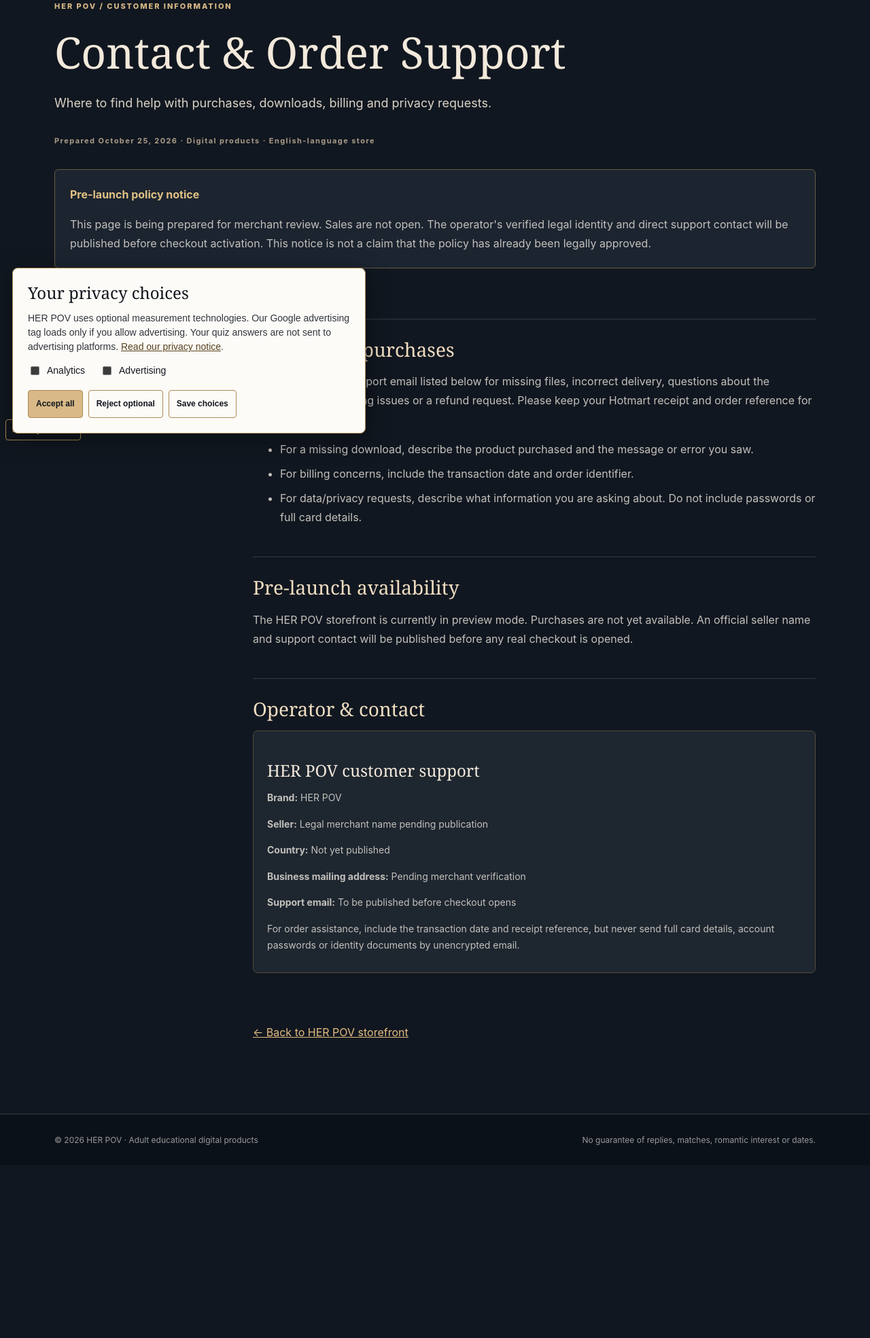
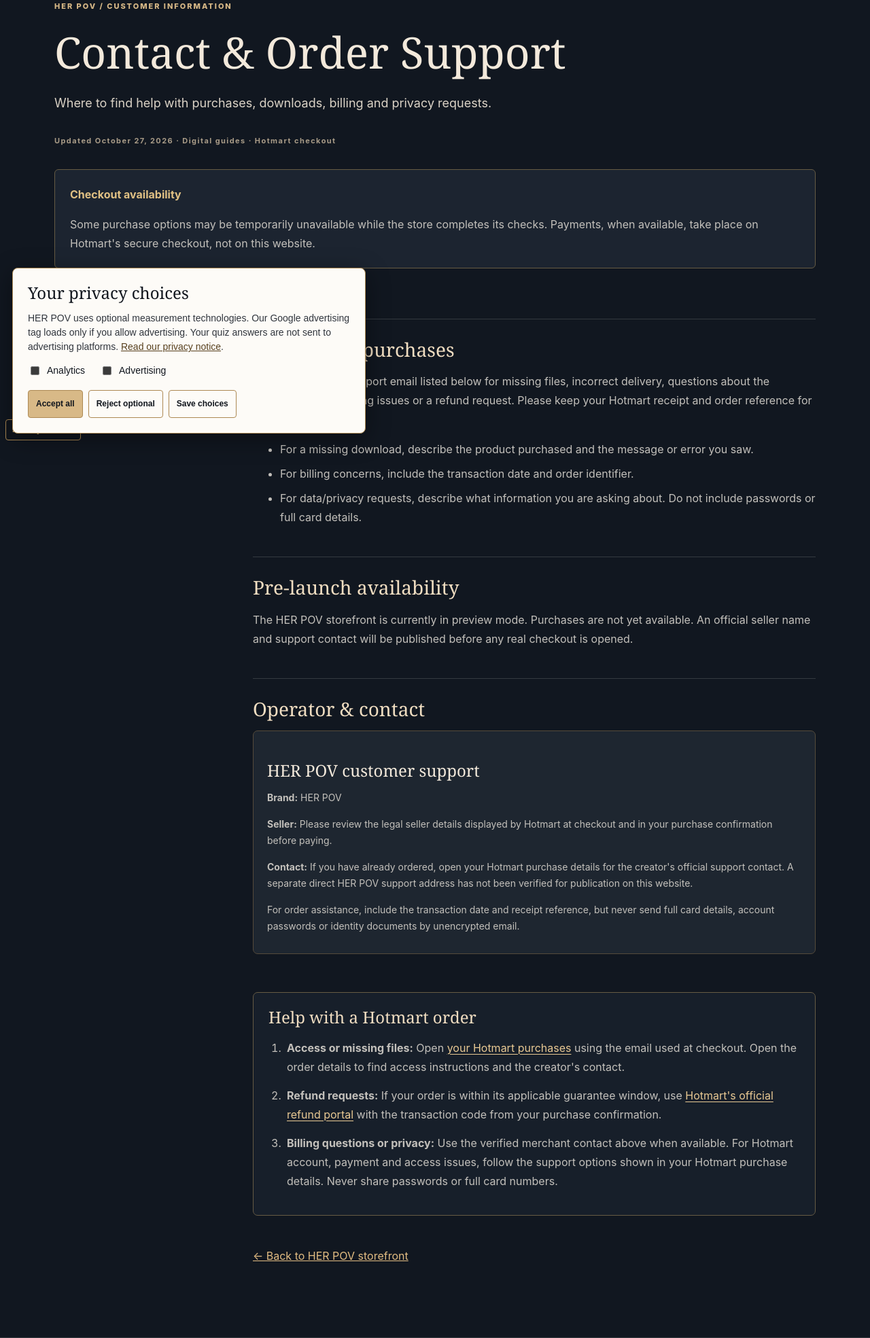
Before and after one commit to galfredorodrigues-cmyk/gringa, a Flask app: page /contact in a window 1280 px wide. Shown: the part 144-2113 px from the top of the page at 68% size. Before the commit the page ends 1829 px from the top, so only its background shows below. Run offline with Flask 3, Linux system fonts and the light colour scheme.

Commit message:
Make HER POV policies and contact pages useful without misleading prelaunch notices

```diff
--- a/templates/legal.html
+++ b/templates/legal.html
@@ -8,15 +8,15 @@ header{background:#0b1119;border-bottom:1px solid #3a3b39}header .container{disp
 .brand{text-decoration:none;font:28px Georgia,serif;color:#e2c58e;letter-spacing:-.035em}nav{display:flex;gap:17px;flex-wrap:wrap}nav a{text-decoration:none;text-transform:uppercase;font-size:11px;letter-spacing:.08em;font-weight:700;color:#d7c9b4}
 main{padding:65px 0 90px}.overline{color:#d8b987;font-weight:800;letter-spacing:.18em;text-transform:uppercase;font-size:11px}.layout{display:grid;grid-template-columns:220px minmax(0,1fr);gap:72px}
 h1,h2,h3{font-family:Georgia,serif;font-weight:400;line-height:1.2}h1{font-size:clamp(42px,5vw,70px);margin:20px 0}h2{font-size:28px;margin:0 0 14px;color:#f0ddc1}p,li{color:#c3c0bb}li{margin:8px 0}.lead{font-size:18px;color:#dbd3c6;max-width:760px}.label{font-size:11px;letter-spacing:.13em;font-weight:700;color:#a89b87;margin:30px 0 10px}.info{border:1px solid #665b44;border-radius:6px;padding:22px;margin:32px 0;background:#1c2430}.info strong{color:#e1c184}.info p{margin-bottom:0}
-aside{position:sticky;align-self:start;top:30px}aside a{display:block;text-decoration:none;border-bottom:1px solid #343a40;font-size:12px;padding:12px 0;color:#bfc0c1}.section{padding:28px 0;border-top:1px solid #343a40;scroll-margin-top:25px}.section:first-of-type{margin-top:42px}.contact{background:#1e2630;border:1px solid #554b3b;border-radius:7px;padding:20px}.contact h3{font-size:24px;margin-bottom:9px}.contact p{font-size:14px;margin-bottom:7px;overflow-wrap:anywhere}
+aside{position:sticky;align-self:start;top:30px}aside a{display:block;text-decoration:none;border-bottom:1px solid #343a40;font-size:12px;padding:12px 0;color:#bfc0c1}.section{padding:28px 0;border-top:1px solid #343a40;scroll-margin-top:25px}.section:first-of-type{margin-top:42px}.contact{background:#1e2630;border:1px solid #554b3b;border-radius:7px;padding:20px}.contact h3{font-size:24px;margin-bottom:9px}.contact p{font-size:14px;margin-bottom:7px;overflow-wrap:anywhere}.support-help{margin:28px 0;padding:22px;background:#171f2a;border:1px solid #665b44;border-radius:7px}.support-help h2{font-size:24px}.support-help ol{padding-left:23px;margin-bottom:0}.support-help li{padding-left:4px;margin-bottom:14px}.support-help a{color:#e9c993;text-decoration-thickness:1px;text-underline-offset:3px}
 footer{border-top:1px solid #343a40;background:#0b1119;padding:27px 0;color:#999;font-size:12px}.foot{display:flex;align-items:center;justify-content:space-between;gap:22px;flex-wrap:wrap}
 @media(max-width:730px){.layout{grid-template-columns:1fr;gap:25px}aside{position:static;display:flex;flex-wrap:wrap;column-gap:16px}aside a{font-size:11px;padding:7px 0}main{padding:42px 0 70px}nav{gap:10px}nav a{font-size:10px}}
 </style>
 {% include 'tracking.html' %}
 </head><body><header><div class="container"><a href="/" class="brand">HER POV.</a><nav><a href="/terms">Terms</a><a href="/privacy">Privacy</a><a href="/refunds">Refunds</a><a href="/contact">Support</a></nav></div></header>
 <main><div class="container"><div class="overline">HER POV / CUSTOMER INFORMATION</div>
-<h1>{{ title }}</h1><p class="lead">{{ lead }}</p><div class="label">Prepared October 25, 2026 · Digital products · English-language store</div>
-{% if not ready %}<div class="info"><strong>Pre-launch policy notice</strong><p>This page is being prepared for merchant review. Sales are not open. The operator's verified legal identity and direct support contact will be published before checkout activation. This notice is not a claim that the policy has already been legally approved.</p></div>{% endif %}
+<h1>{{ title }}</h1><p class="lead">{{ lead }}</p><div class="label">Updated October 27, 2026 · Digital guides · Hotmart checkout</div>
+{% if not ready %}<div class="info"><strong>Checkout availability</strong><p>Some purchase options may be temporarily unavailable while the store completes its checks. Payments, when available, take place on Hotmart's secure checkout, not on this website.</p></div>{% endif %}
 <div class="layout"><aside aria-label="Policy navigation">
 {% for part in sections %}<a href="#part{{ loop.index }}">{{ part.heading }}</a>{% endfor %}
 <a href="#operator">Operator &amp; contact</a>
@@ -31,12 +31,19 @@ footer{border-top:1px solid #343a40;background:#0b1119;padding:27px 0;color:#999
 <div class="contact">
 <h3>HER POV customer support</h3>
 <p><strong>Brand:</strong> HER POV</p>
-<p><strong>Seller:</strong> {% if legal_name %}{{ legal_name }}{% else %}Legal merchant name pending publication{% endif %}</p>
-<p><strong>Country:</strong> {% if merchant_country %}{{ merchant_country }}{% else %}Not yet published{% endif %}</p>
-<p><strong>Business mailing address:</strong> {% if merchant_address %}{{ merchant_address }}{% else %}Pending merchant verification{% endif %}</p>
-<p><strong>Support email:</strong> {% if support_email %}<a href="mailto:{{ support_email }}">{{ support_email }}</a>{% else %}To be published before checkout opens{% endif %}</p>
+<p><strong>Seller:</strong> {% if legal_name %}{{ legal_name }}{% else %}Please review the legal seller details displayed by Hotmart at checkout and in your purchase confirmation before paying.{% endif %}</p>
+{% if merchant_country %}<p><strong>Country:</strong> {{ merchant_country }}</p>{% endif %}
+{% if merchant_address %}<p><strong>Business mailing address:</strong> {{ merchant_address }}</p>{% endif %}
+<p><strong>Contact:</strong> {% if support_email %}<a href="mailto:{{ support_email }}">{{ support_email }}</a>{% else %}If you have already ordered, open your Hotmart purchase details for the creator's official support contact. A separate direct HER POV support address has not been verified for publication on this website.{% endif %}</p>
 <p>For order assistance, include the transaction date and receipt reference, but never send full card details, account passwords or identity documents by unencrypted email.</p>
 </div></section>
+{% if title == 'Contact & Order Support' or title == 'Refunds & Digital Delivery' %}
+<section class="support-help" aria-labelledby="hotmart-help"><h2 id="hotmart-help">Help with a Hotmart order</h2><ol>
+<li><strong>Access or missing files:</strong> Open <a href="https://consumer.hotmart.com/" target="_blank" rel="noopener noreferrer">your Hotmart purchases</a> using the email used at checkout. Open the order details to find access instructions and the creator's contact.</li>
+<li><strong>Refund requests:</strong> If your order is within its applicable guarantee window, use <a href="https://refund.hotmart.com/" target="_blank" rel="noopener noreferrer">Hotmart's official refund portal</a> with the transaction code from your purchase confirmation.</li>
+<li><strong>Billing questions or privacy:</strong> Use the verified merchant contact above when available. For Hotmart account, payment and access issues, follow the support options shown in your Hotmart purchase details. Never share passwords or full card numbers.</li>
+</ol></section>
+{% endif %}
 <p style="margin-top:45px"><a href="/">← Back to HER POV storefront</a></p></div></div></div></main>
 <footer><div class="container foot"><span>© 2026 HER POV · Adult educational digital products</span><span>No guarantee of replies, matches, romantic interest or dates.</span></div></footer>
 </body></html>
```
